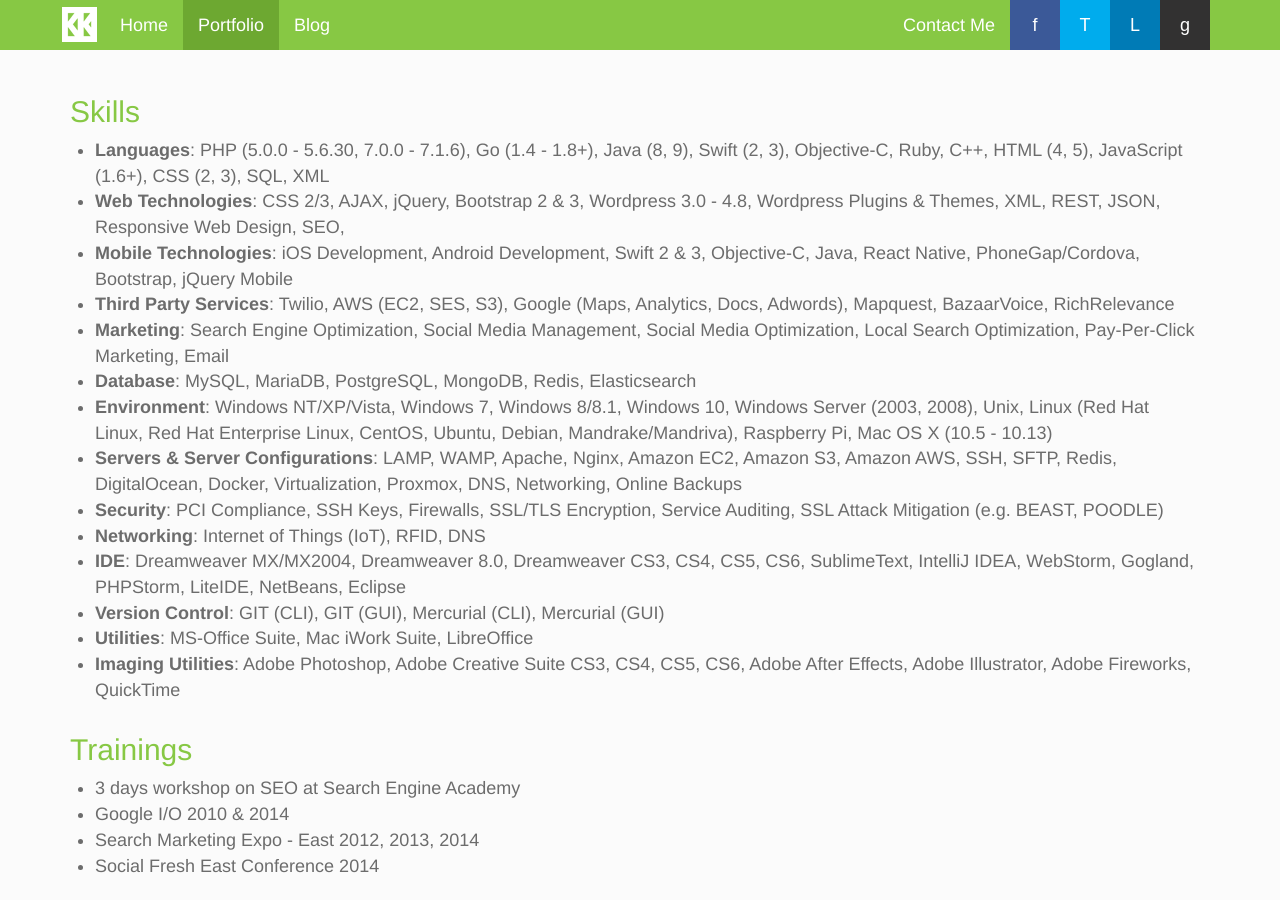
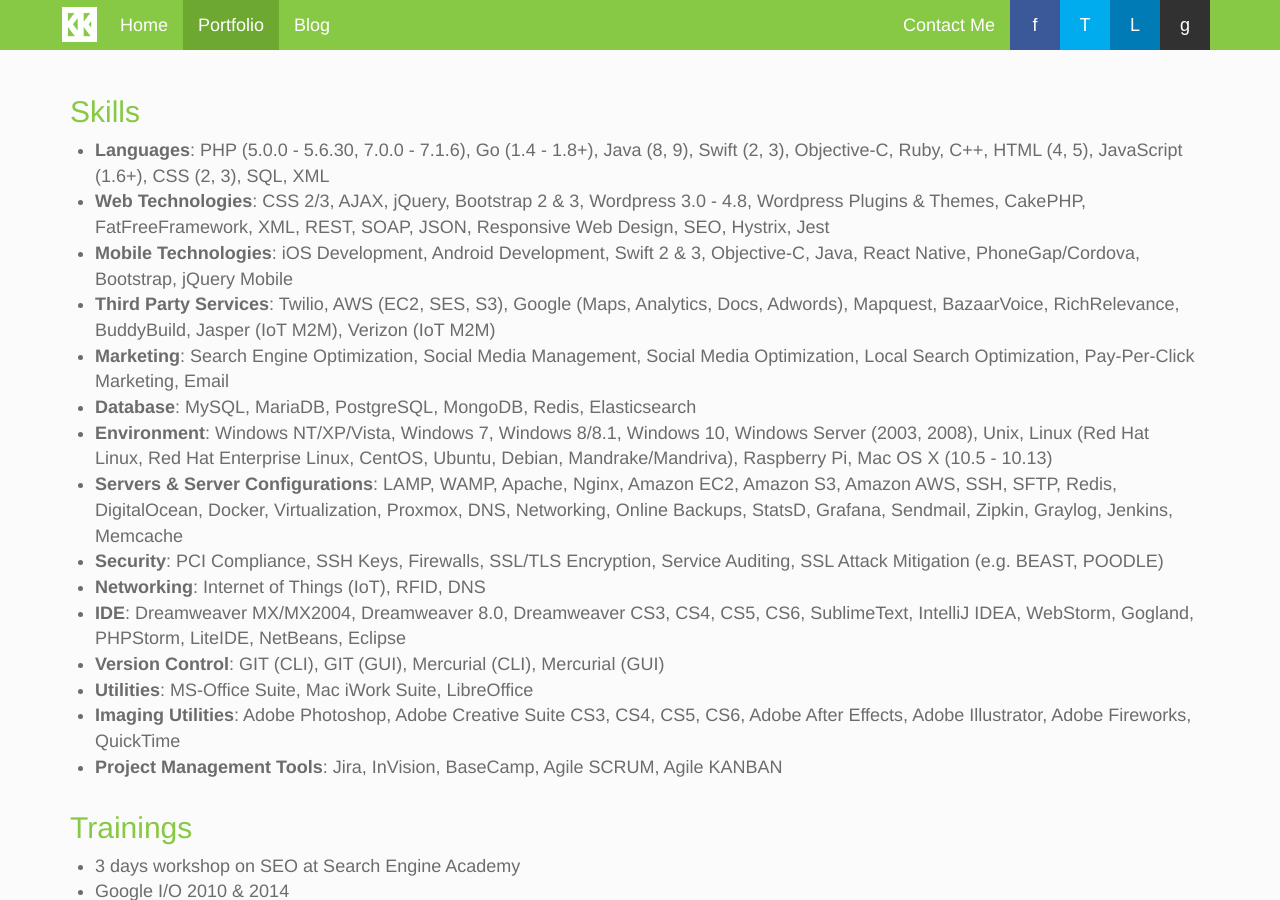
Before and after one commit to kenhkelly/kenhkelly.us, a Jekyll site: the page built from portfolio.html, in a window 1280 px wide and 900 px high. Built offline with Jekyll 4.4.1, drawn with Linux system fonts in a browser that asks for light colours; some web fonts are replaced.

Commit message:
Update resume.

```diff
--- a/portfolio.html
+++ b/portfolio.html
@@ -15,19 +15,20 @@
             <div class="row skills col-xs-12">
                 <ul>
                 <li><strong>Languages</strong>: PHP (5.0.0 - 5.6.30, 7.0.0 - 7.1.6), Go (1.4 - 1.8+), Java (8, 9), Swift (2, 3), Objective-C, Ruby, C++, HTML (4, 5), JavaScript (1.6+), CSS (2, 3), SQL, XML</li>
-                <li><strong>Web Technologies</strong>: CSS 2/3, AJAX, jQuery, Bootstrap 2 &amp; 3, Wordpress 3.0 - 4.8, Wordpress Plugins &amp; Themes, XML, REST, JSON, Responsive Web Design, SEO,</li>
+                <li><strong>Web Technologies</strong>: CSS 2/3, AJAX, jQuery, Bootstrap 2 &amp; 3, Wordpress 3.0 - 4.8, Wordpress Plugins &amp; Themes, CakePHP, FatFreeFramework, XML, REST, SOAP, JSON, Responsive Web Design, SEO, Hystrix, Jest</li>
                 <li><strong>Mobile Technologies</strong>: iOS Development, Android Development, Swift 2 &amp; 3, Objective-C, Java, React Native, PhoneGap/Cordova, Bootstrap, jQuery Mobile</li>
-                <li><strong>Third Party Services</strong>: Twilio, AWS (EC2, SES, S3), Google (Maps, Analytics, Docs, Adwords), Mapquest, BazaarVoice, RichRelevance</li>
+                <li><strong>Third Party Services</strong>: Twilio, AWS (EC2, SES, S3), Google (Maps, Analytics, Docs, Adwords), Mapquest, BazaarVoice, RichRelevance, BuddyBuild, Jasper (IoT M2M), Verizon (IoT M2M) </li>
                 <li><strong>Marketing</strong>: Search Engine Optimization, Social Media Management, Social Media Optimization, Local Search Optimization, Pay-Per-Click Marketing, Email</li>
                 <li><strong>Database</strong>: MySQL, MariaDB, PostgreSQL, MongoDB, Redis, Elasticsearch</li>
                 <li><strong>Environment</strong>: Windows NT/XP/Vista, Windows 7, Windows 8/8.1, Windows 10, Windows Server (2003, 2008), Unix, Linux (Red Hat Linux, Red Hat Enterprise Linux, CentOS, Ubuntu, Debian, Mandrake/Mandriva), Raspberry Pi, Mac OS X (10.5 - 10.13)</li>
-                <li><strong>Servers &amp; Server Configurations</strong>: LAMP, WAMP, Apache, Nginx, Amazon EC2, Amazon S3, Amazon AWS, SSH, SFTP, Redis, DigitalOcean, Docker, Virtualization, Proxmox, DNS, Networking, Online Backups</li>
+                <li><strong>Servers &amp; Server Configurations</strong>: LAMP, WAMP, Apache, Nginx, Amazon EC2, Amazon S3, Amazon AWS, SSH, SFTP, Redis, DigitalOcean, Docker, Virtualization, Proxmox, DNS, Networking, Online Backups, StatsD, Grafana, Sendmail, Zipkin, Graylog, Jenkins, Memcache</li>
                 <li><strong>Security</strong>: PCI Compliance, SSH Keys, Firewalls, SSL/TLS Encryption, Service Auditing, SSL Attack Mitigation (e.g. BEAST, POODLE)</li>
                 <li><strong>Networking</strong>: Internet of Things (IoT), RFID, DNS</li>
                 <li><strong>IDE</strong>: Dreamweaver MX/MX2004, Dreamweaver 8.0, Dreamweaver CS3, CS4, CS5, CS6, SublimeText, IntelliJ IDEA, WebStorm, Gogland, PHPStorm, LiteIDE, NetBeans, Eclipse</li>
                 <li><strong>Version Control</strong>: GIT (CLI), GIT (GUI), Mercurial (CLI), Mercurial (GUI)</li>
                 <li><strong>Utilities</strong>: MS-Office Suite, Mac iWork Suite, LibreOffice</li>
                 <li><strong>Imaging Utilities</strong>: Adobe Photoshop, Adobe Creative Suite CS3, CS4, CS5, CS6, Adobe After Effects, Adobe Illustrator, Adobe Fireworks, QuickTime</li>
+                <li><strong>Project Management Tools</strong>: Jira, InVision, BaseCamp, Agile SCRUM, Agile KANBAN</li>
                 </ul>
             </div>
         </div>
```
Also changed, not shown: 2 other files.
